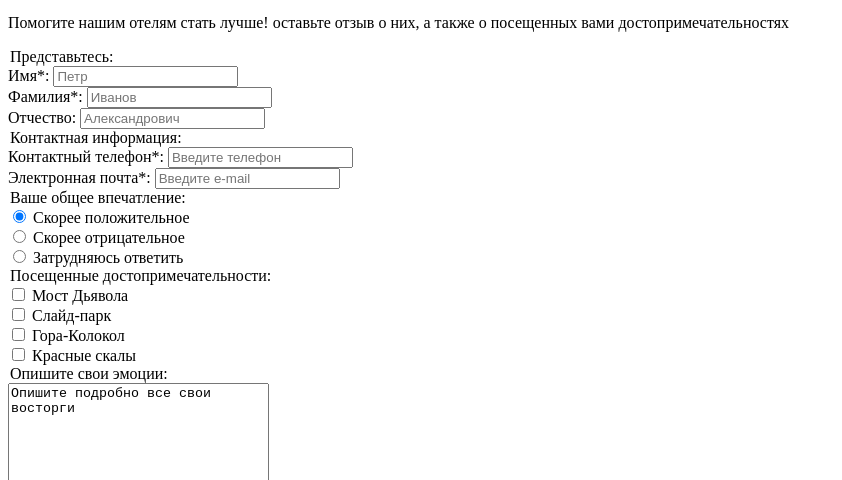
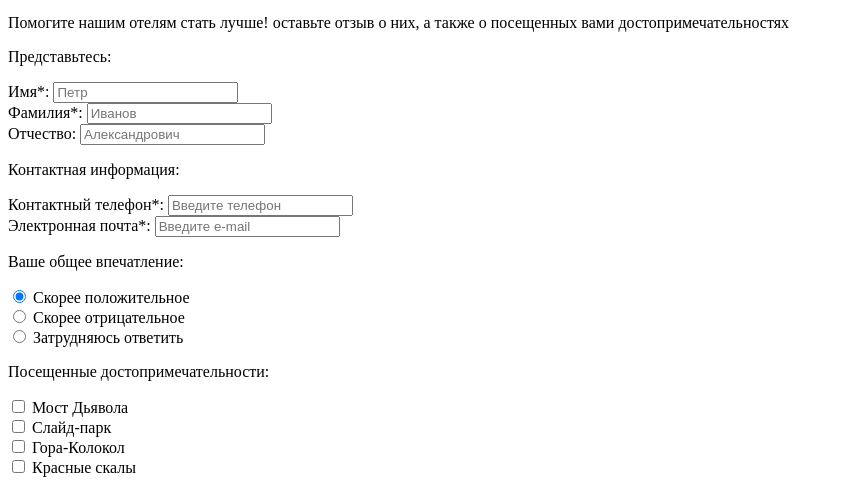
Before and after one commit to Marka-Ragnos/Sedona, a website: page source/form.html in a window 1280 px wide. Shown: the part 320-800 px from the top of the page, without its empty margins (0-842 px from the left). Drawn offline with Linux system fonts and the light colour scheme.

Commit message:
добавил в разметку modal и legend->p

```diff
--- a/source/form.html
+++ b/source/form.html
@@ -51,7 +51,7 @@
          </section>
          <form class="form" id="form" action="https://echo.htmlacademy.ru" method="post">
             <div class="form__item">
-               <legend class="form__title">Представьтесь:</legend>
+               <p class="form__title">Представьтесь:</p>
                <div class="form__wrapper-name">
                   <label class="form__label" for="name">
                      <span class="form__caption">Имя*:</span>
@@ -72,7 +72,7 @@
                </div>
             </div>
             <div class="form__item">
-               <legend class="form__title">Контактная информация:</legend>
+               <p class="form__title">Контактная информация:</p>
                <div class="form__wrapper-contacts">
                   <label class="form__label" for="tel">
                      <span class="form__caption">Контактный телефон*:</span>
@@ -87,7 +87,7 @@
                </div>
             </div>
             <div class="form__item">
-               <legend class="form__title">Ваше общее впечатление:</legend>
+               <p class="form__title">Ваше общее впечатление:</p>
                <div class="form__wrapper-impression">
                   <input class="form__input" id="good" type="radio" name="impression" value="good" checked>
                   <label class="form__label" for="good">Скорее положительное</label>
@@ -102,7 +102,7 @@
                </div>
             </div>
             <div class="form__item">
-               <legend class="form__title">Посещенные достопримечательности:</legend>
+               <p class="form__title">Посещенные достопримечательности:</p>
                <div class="form__wrapper-places">
                   <input class="form__input" id="devil" type="checkbox" name="devil" value="visit">
                   <label class="form__label" for="devil">Мост Дьявола</label>
@@ -121,7 +121,7 @@
                </div>
             </div>
             <div class="form__item">
-               <legend class="form__title">Опишите свои эмоции:</legend>
+               <p class="form__title">Опишите свои эмоции:</p>
                <textarea class="form__input" id="emotions" name="emotions" cols="30" rows="10">Опишите подробно все свои восторги</textarea>
                <button class="form__button button" type="submit">Отправить отзыв</button>
             </div>
```
